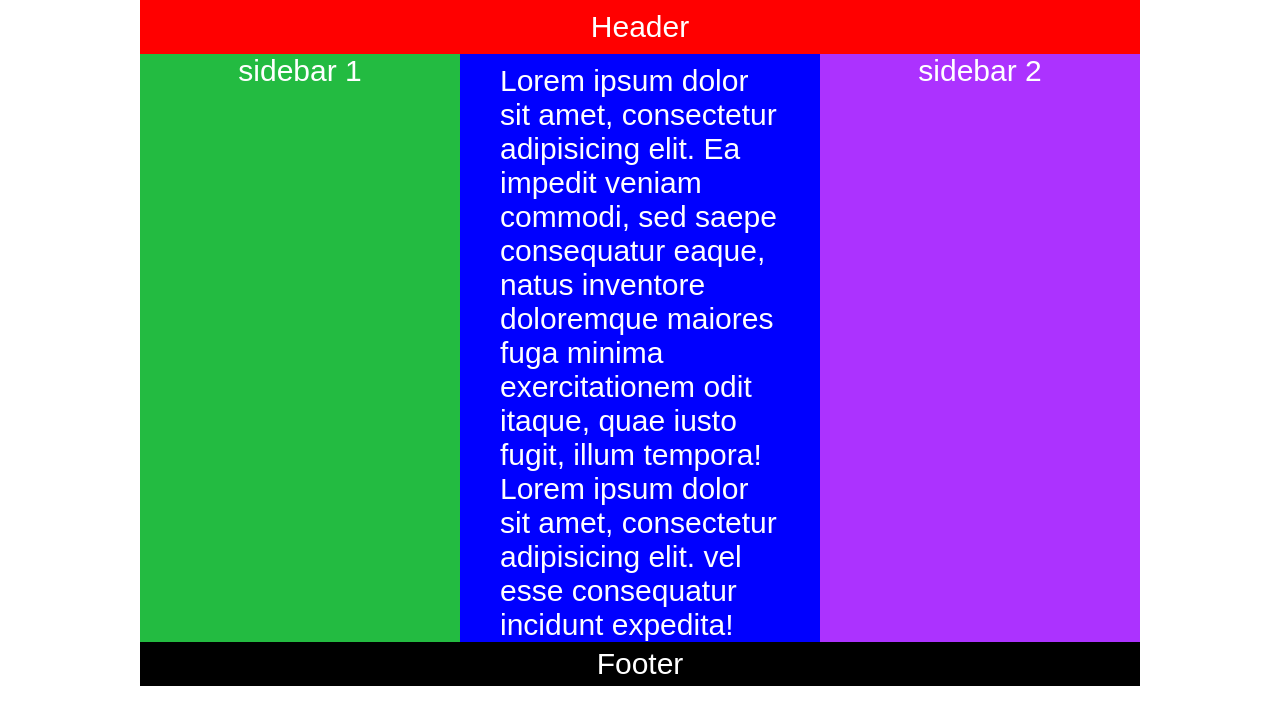
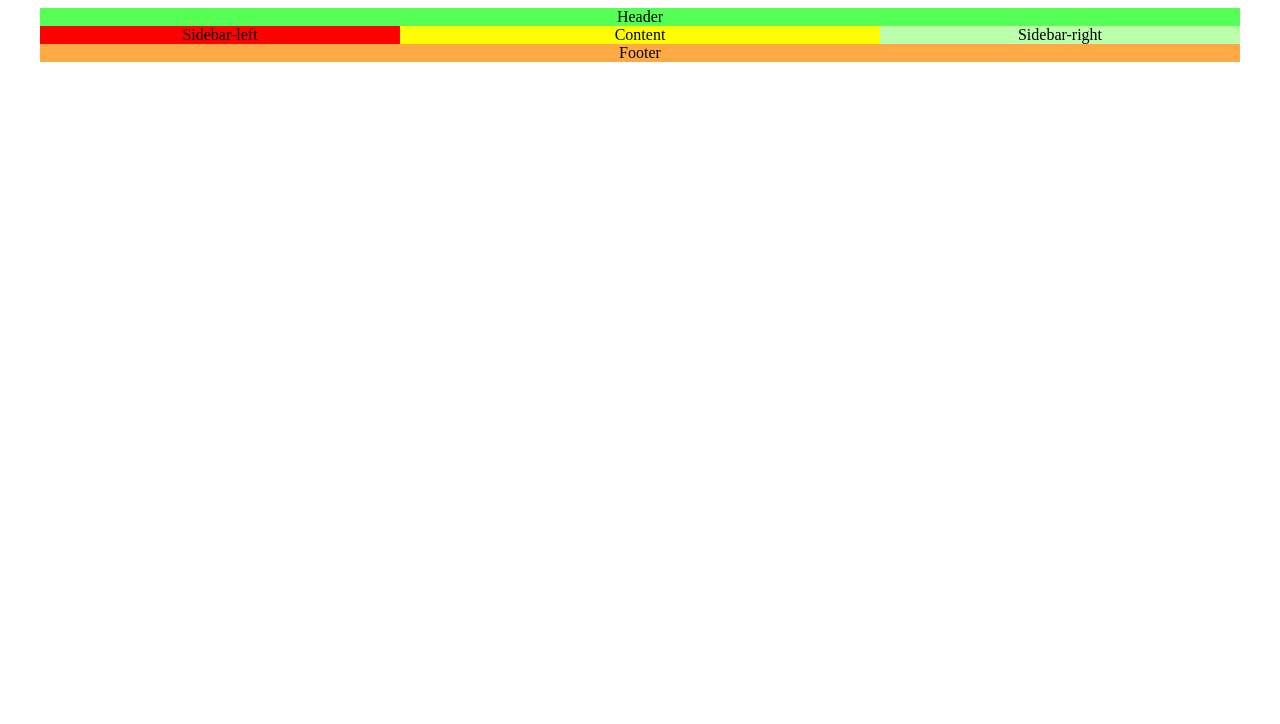
Before and after one commit to Stasan12/lemon.school-homeworks, a plain HTML site: page 4/index.html in a window 1280 px wide. Drawn offline with Linux system fonts and the light colour scheme.

Commit message:
Home Work 4

```diff
--- a/4/index.html
+++ b/4/index.html
@@ -4,16 +4,20 @@
 	<meta charset="UTF-8">
 	<title>work4</title>
 	<link rel="stylesheet" href="style.css">
-</head>
+	</head>
 <body>
-<div class="wrapper">
-	<header>Header</header>
-	<div class="inner">
-	<aside class="sidebar1">sidebar 1</aside>
-	<aside class="sidebar2">sidebar 2</aside>
-	<div class="content">Lorem ipsum dolor sit amet, consectetur adipisicing elit. Ea impedit veniam commodi, sed saepe consequatur eaque, natus inventore doloremque maiores fuga minima exercitationem odit itaque, quae iusto fugit, illum tempora! Lorem ipsum dolor sit amet, consectetur adipisicing elit. vel esse consequatur incidunt expedita! </div>
+	<div class="wrapper">
+		<header>Header</header>
+			<div class="conteiner3">
+				<div class="conteiner2">
+					<div class="conteiner1">
+						<div class="left">Sidebar-left</div>
+						<div class="content">Content</div>
+						<div class="right">Sidebar-right</div>
+					</div>
+				</div>
+			</div>
+		<FOOTER>Footer</FOOTER>
 	</div>
-	<footer>Footer</footer>
-</div>
-</body>
+	</body>
 </html>
--- a/4/style.css
+++ b/4/style.css
@@ -1,51 +1,54 @@
-	* {
-			box-sizing: border-box;
-			padding: 0;
-			margin: 0;
-			font-size: 30px;
-			font-family: sans-serif;
-			color: white;
-		}
-		.wrapper{
-			width: 1000px;
-			margin: 0 auto;
-			background: blue;
-			overflow: hidden;
+	.wrapper{
+		width: 1200px;
+		margin: 0 auto;
 		}
 		header{
 			text-align: center;
-			background-color: red;
-			padding: 10px;
+			background: #55ff55;
 		}
-		.sidebar1{
+		.conteiner1{
 			float: left;
-			background: #23bb41;
-			width: 320px;
+			width: 100%;
 			text-align: center;
-			padding-bottom: 20000px;
-			margin-bottom: -20000px;
+			background:red;
+			position: relative;
+			right: 40%;
+		}
+		.conteiner2{
+			float: left;
+			width: 100%;
+			background: yellow;
+			position: relative;
+			right: 30%;
+		}
+		.conteiner3{
+			float: left;
+			width: 100%;
+			background: #bbffaa;
+			overflow: hidden;
+			position: relative;
+		}
+		.left{float: left;
+			width: 30%;
+			position: relative;
+			left: 70%;
+		}
+		.content{
+			float: left;
+			width: 40%;
+			position: relative;
+			left: 70%;
 
-			}
-		.content {
-			/*background: #434321;*/
-			margin: 0 340px;
-			padding: 10px 20px;
-			padding-bottom: 20000px;
-			margin-bottom: -20000px;
 		}
-		.sidebar2{
-			float: right;
-			background: #AC32ff;
-			width: 320px;
-			text-align: center;
-			padding-bottom: 20000px;
-			margin-bottom: -20000px;
+		.right {
+			float: left;
+			width: 30%;
+			position: relative;
+			left: 70%;
 		}
-				footer{
+		footer{
 			clear: both;
 			text-align: center;
-			padding: 5px;
-			background: black;
-			position: fixed;
-			width: 1000px;
+			background: #ffaa44;
+			width: 100%;
 		}
```
